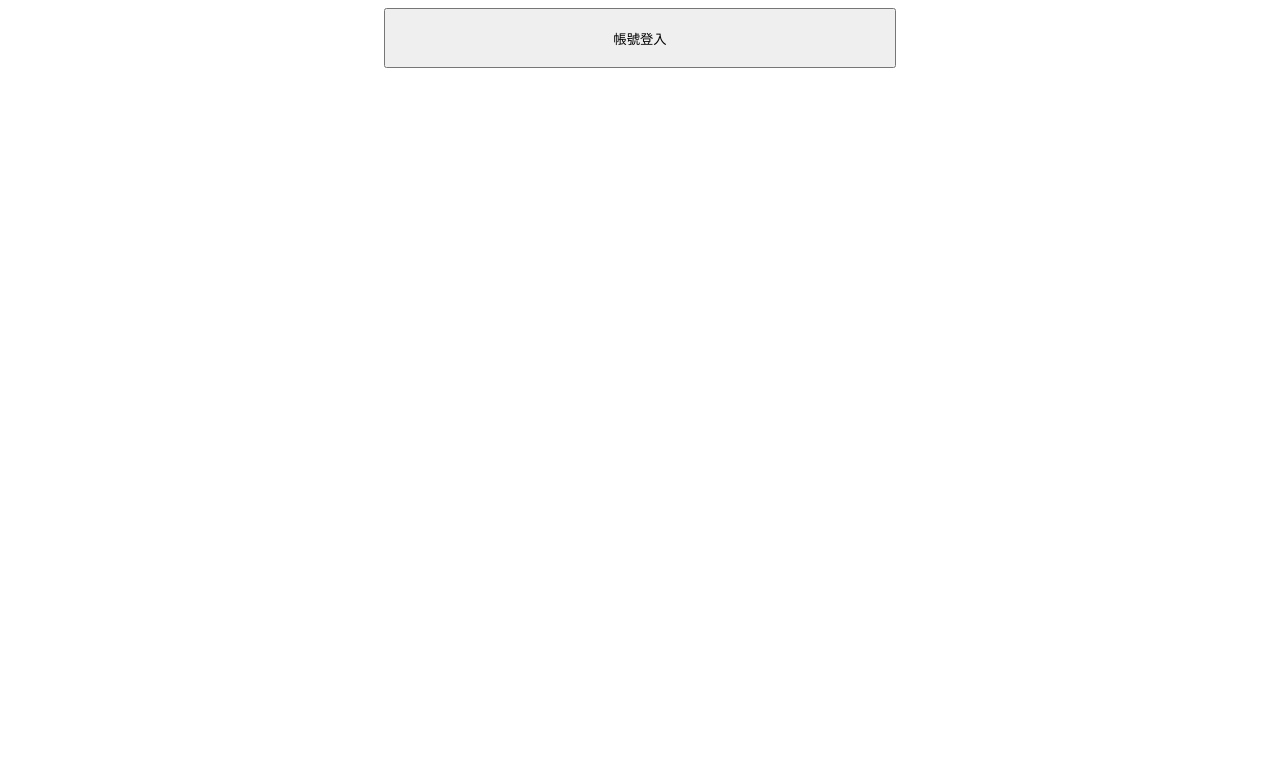
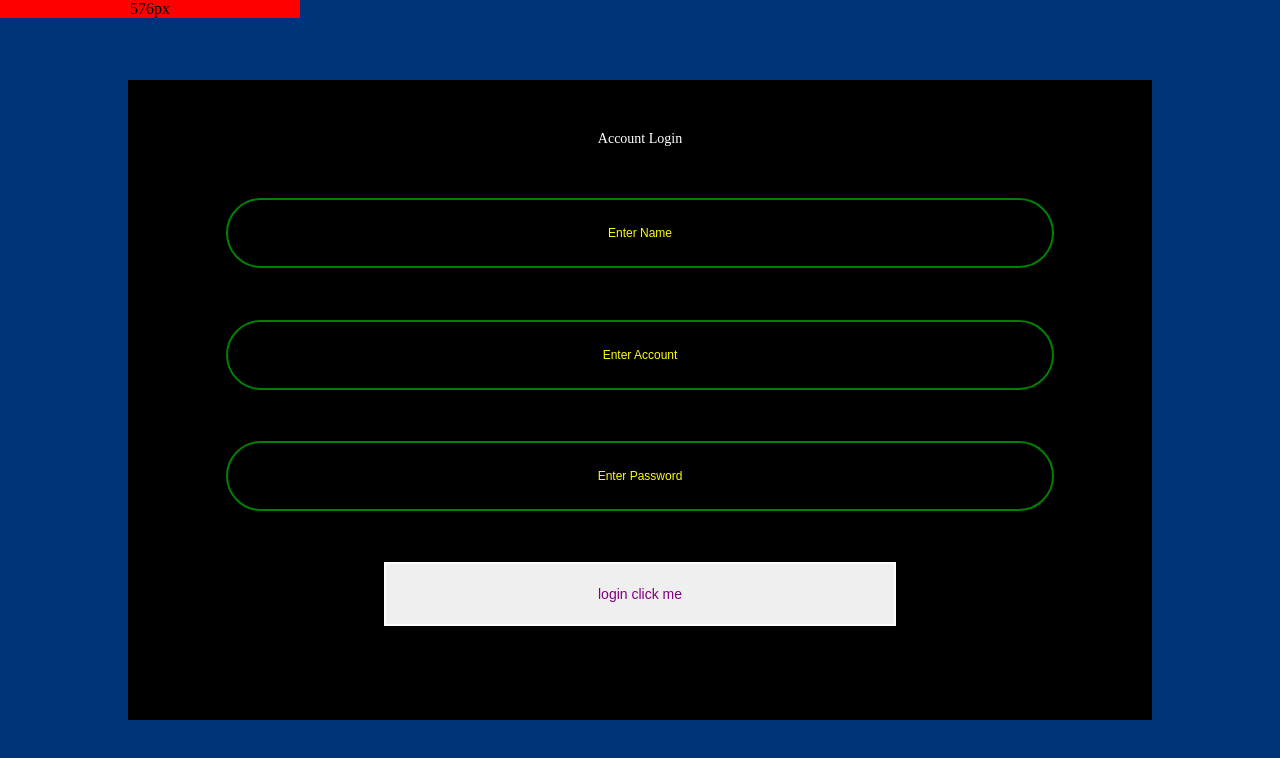
Before and after one commit to 10543218/account, a plain HTML site: page index.htm in a window 1280 px wide. Drawn offline with Linux system fonts and the light colour scheme.

Commit message:
Update index.htm

```diff
--- a/index.htm
+++ b/index.htm
@@ -28,7 +28,7 @@
 				margin: -8px;
 				padding: 0px;
 				text-align: center;
-				visibility: hidden;
+				<!-- visibility: hidden; -->
 			}
 
 			.black{
@@ -43,14 +43,11 @@
 			.prompt{
 				color: white;
 				font-size: 40px;
-				margin-top: 45px;
 			}
 
 			.nameInput, .accountInput, .passwordInput{
 				background-color: black	;
-				margin-top: 40px;
-				width: 500px;
-				height: 60px;
+				width: 80%;
 				font-size: 20px;
 				color: white;
 				text-align: center;
@@ -62,12 +59,12 @@
 
 			.button{
 				margin-top: 40px;
-				width: 300px;
-				height: 60px;
+				width: 50%;
 				font-size: 20px;
 				text-align: center;
-				border:2px green solid;
+				border:2px white solid;
 				outline:none;
+				color: purple;
 			}
 
 			.registerAccount{
@@ -78,23 +75,116 @@
 			}
 
 			.nameInput:hover{
-				width: 370px;
+				width: 40%;
 			}
 
 			.accountInput:hover{
-				width: 370px;
+				width: 40%;
 			}
 			.passwordInput:hover{
-				width: 370px;
+				width: 40%;
 			}
 
 			.button:hover{
-				font-size: 24px;
+				background-color: purple;
+				border:2px purple solid;
+				color: white;
 			}
 
 
 			::-webkit-input-placeholder { color: yellow; }
-			:hover::-webkit-input-placeholder { color: white;font-size: 26px; }
+			:hover::-webkit-input-placeholder { color: white; }
+
+
+		@media(min-width: 300px){
+			.prompt{
+				margin-top: 2%;
+				font-size: 14px;
+			}
+
+			.nameInput, .accountInput, .passwordInput{
+				height: 8%;
+				margin-top: 5%;
+				font-size: 10px;
+			}
+
+
+			.button{
+				height: 10%;
+				margin-top: 7%;
+				font-size: 10px;
+			}
+		}
+
+		@media(min-width: 375px){
+			.prompt{
+				margin-top: 2%;
+				font-size: 14px;
+			}
+
+			.nameInput, .accountInput, .passwordInput{
+				height: 8%;
+				margin-top: 5%;
+				font-size: 12px;
+			}
+
+
+			.button{
+				height: 10%;
+				margin-top: 7%;
+				font-size: 14px;
+			}
+		}
+
+
+		@media(min-width: 576px){
+			.prompt{
+				margin-top: 2%;
+			}
+
+			.nameInput, .accountInput, .passwordInput{
+				height: 8%;
+				margin-top: 6%;
+			}
+
+
+			.button{
+				height: 10%;
+				margin-top: 5%;
+			}
+		}
+
+		@media(min-width: 768px){
+			.prompt{
+				margin-top: 4%;
+			}
+
+			.nameInput, .accountInput, .passwordInput{
+				height: 8%;
+				margin-top: 6%;
+			}
+
+
+			.button{
+				height: 10%;
+			}
+		}
+
+		@media(min-width: 992px){
+			.prompt{
+				margin-top: 5%;
+			}
+
+			.nameInput, .accountInput, .passwordInput{
+				height: 10%;
+				margin-top: 5%;
+			}
+
+			.button{
+				height: 10%;
+			}
+		}
+
 		</style>
 	</head>
 	<body>
@@ -104,9 +194,10 @@
 				<input class="nameInput" type="text" placeholder="Enter Name"; ><br>
 				<input class="accountInput" type="text" placeholder="Enter Account"; ><br>
 				<input class="passwordInput" type="text" placeholder="Enter Password"; ><br>
-				<button class="button" onclick="registeredClicked()">loged click me</button>
+				<button class="button" onclick="registeredClicked()">login click me</button>
 			</div>
+			<div style="width:300px;background-color:red;">576px</div>
 		</div>
-		<button onclick="handleClicked()" class="registerAccount" id="registerAccount">帳號登入</button>
+		<!-- <button onclick="handleClicked()" class="registerAccount" id="registerAccount">帳號登入</button> -->
 	</body>
 </html>
```
